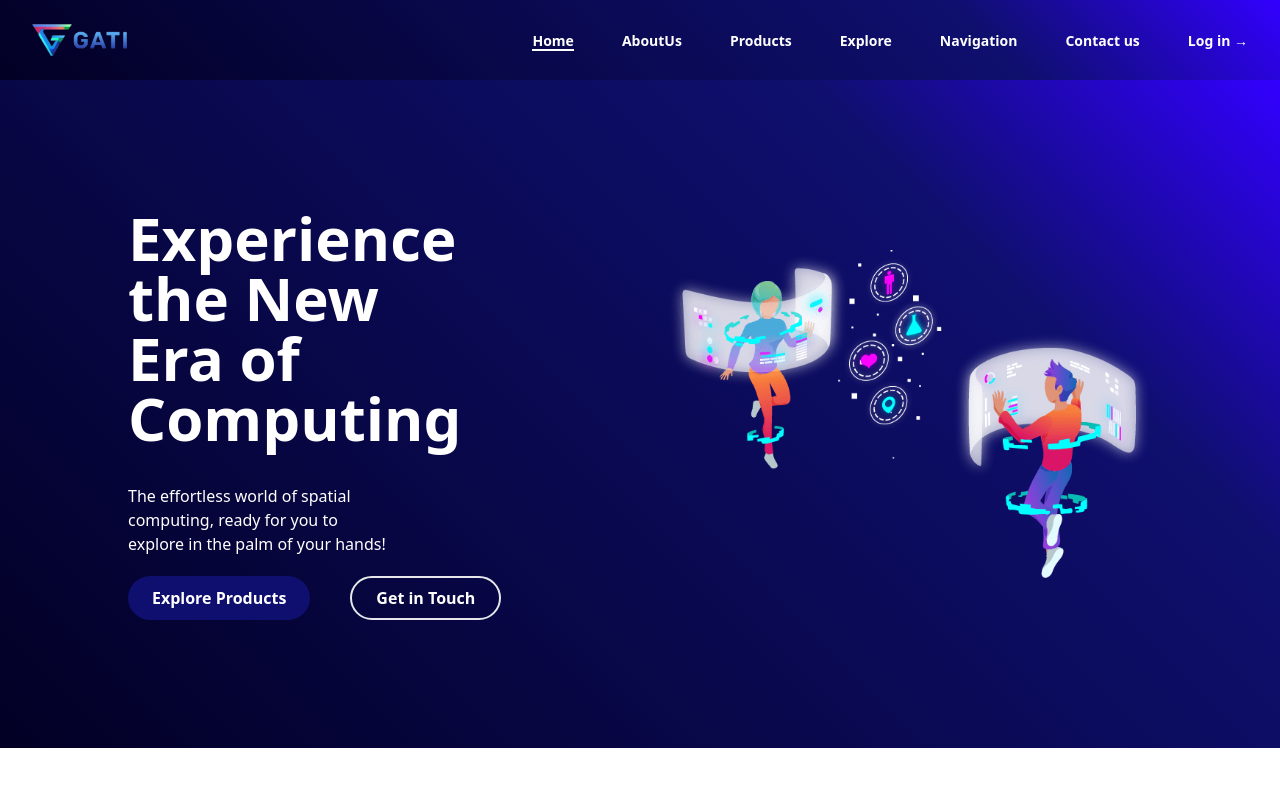
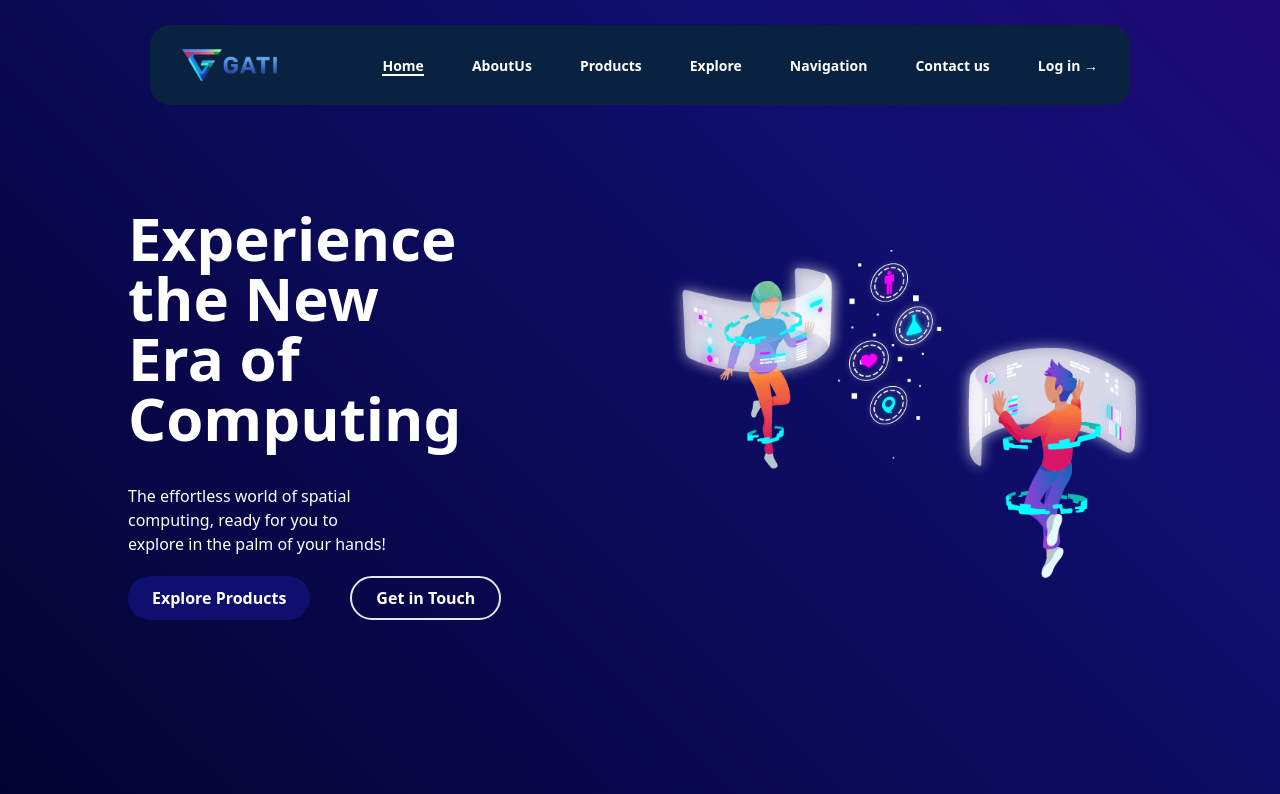
Before and after one commit to abhayratnakar123/gati-frontend, a Next.js app: page / in a window 1280 px wide. Shown: the top 794 px of the page. Built offline with nearby package versions, Linux system fonts and the light colour scheme.

Commit message:
worked on header component

```diff
--- a/src/app/about-us/page.tsx
+++ b/src/app/about-us/page.tsx
@@ -1,30 +1,16 @@
 "use client";
-// import WebLayout from "@/components/Layouts/WebLayout";
-// import "@/css/style.css";
 import Image from "next/image";
 import React from "react";
-import { ArrowRightIcon } from "@heroicons/react/24/solid";
-import Link from "next/link";
-import {
-  CheckBadgeIcon,
-  DevicePhoneMobileIcon,
-  EnvelopeIcon,
-  MapPinIcon,
-} from "@heroicons/react/24/outline";
-import Footer from "@/components/footer";
+import { CheckBadgeIcon } from "@heroicons/react/24/outline";
 
 const AboutUs: React.FC = () => {
   return (
     <>
-    <div
-      style={{
-        background:
-          "linear-gradient(45deg, rgba(2,0,36,1) 0%, rgba(15,15,111,1) 76%, rgba(50,0,255,1) 100%)",
-      }}
-    >
-    <section
-      className="flex flex-col items-center justify-center bg-primary500 bg-[url('/images/website/inner-pattern.png')] bg-cover bg-no-repeat p-6 text-center md:min-h-50">
-        <h1 className="text-3xl font-bold text-white lg:text-5xl">About Us</h1>
+      <div>
+        <section className="flex flex-col items-center justify-center bg-primary500 bg-[url('/images/website/inner-pattern.png')] bg-cover bg-no-repeat p-6 text-center md:min-h-50">
+          <h1 className="text-3xl font-bold text-white lg:text-5xl">
+            About Us
+          </h1>
           <p className="mt-3 text-base text-primary200 lg:text-xl text-white">
             Any question or remarks? Just write us a message!
           </p>
@@ -61,20 +47,21 @@ const AboutUs: React.FC = () => {
                   <span className="text-red">Across Borders</span>
                 </div>
                 <p className="text-base font-semibold text-white">
-                Lorem Ipsum is simply dummy text of the printing and typesetting
-                industry. Lorem Ipsum has been the industry`s standard dummy
+                  Lorem Ipsum is simply dummy text of the printing and
+                  typesetting industry. Lorem Ipsum has been the industry`s
+                  standard dummy
                 </p>
 
                 <p className="mt-6 block w-full text-base text-white">
-                Our mission is to break down barriers of accessibility and make
-                the world a smaller, more connected place. With Bring Me, you
-                can access any product, anywhere, and travelers can make their
-                journeys even more meaningful by helping others.
+                  Our mission is to break down barriers of accessibility and
+                  make the world a smaller, more connected place. With Bring Me,
+                  you can access any product, anywhere, and travelers can make
+                  their journeys even more meaningful by helping others.
                 </p>
                 <p className="mt-3 block w-full text-base text-white">
-                Lorem Ipsum is simply dummy text of the printing and typesetting
-                industry. Lorem Ipsum has been the industry`s standard dummy
-                text ever since the 1500s,
+                  Lorem Ipsum is simply dummy text of the printing and
+                  typesetting industry. Lorem Ipsum has been the industry`s
+                  standard dummy text ever since the 1500s,
                 </p>
 
                 <ul className="mt-10 flex flex-col gap-4">
@@ -99,7 +86,6 @@ const AboutUs: React.FC = () => {
             </div>
           </div>
         </section>
-
       </div>
 
       <section className="mt-10 bg-[#F8F9F9] px-0 py-6 lg:py-12">
--- a/src/app/contact-us/page.tsx
+++ b/src/app/contact-us/page.tsx
@@ -2,7 +2,8 @@ import React from 'react'
 
 function page() {
   return (
-    <div>Contact us</div>
+    <>
+    </>
   )
 }
 
--- a/src/app/globals.css
+++ b/src/app/globals.css
@@ -2,7 +2,14 @@
 @tailwind components;
 @tailwind utilities;
 
-
+body {
+  background: linear-gradient(
+    45deg,
+    rgba(2, 0, 36, 1) 0%,
+    rgba(15, 15, 111, 1) 76%,
+    rgba(30, 9, 116, 1) 100%
+  );
+}
 .link {
   position: relative;
   text-decoration: none;
--- a/src/app/layout.tsx
+++ b/src/app/layout.tsx
@@ -20,7 +20,9 @@ export default function RootLayout({
     <html lang="en">
       <body>
         <Header />
+        <div className="mt-20">
         {children}
+        </div>
         <Footer/>
       </body>
     </html>
--- a/src/components/footer/index.tsx
+++ b/src/components/footer/index.tsx
@@ -161,7 +161,7 @@ function Footer() {
               </div>
             </div>
 
-            <div className="col-span-12 lg:col-span-4">
+            {/* <div className="col-span-12 lg:col-span-4">
               <div className="mb-6 mt-3 text-lg font-semibold text-white">
                 Reach out to us
               </div>
@@ -224,7 +224,7 @@ function Footer() {
                   Submit
                 </button>
               </div>
-            </div>
+            </div> */}
           </div>
         </div>
       </section>
--- a/src/components/header/index.tsx
+++ b/src/components/header/index.tsx
@@ -7,16 +7,33 @@ import { Bars3Icon, XMarkIcon } from "@heroicons/react/24/outline";
 import Link from "next/link";
 import { usePathname } from "next/navigation";
 
-export default function Example() {
+export default function Header() {
   const [mobileMenuOpen, setMobileMenuOpen] = useState(false);
   const pathname = usePathname();
   console.log(pathname);
 
   return (
-    <header  style={{
-      background:
-        "linear-gradient(45deg, rgba(2,0,36,1) 0%, rgba(15,15,111,1) 76%, rgba(50,0,255,1) 100%)",
-    }}>
+    // <header
+    //   style={{
+    //     backgroundColor: "#09223f",
+    //     margin: "0 50px",
+    //     borderRadius: "20px",
+    //     // padding:"10px",
+    //     marginTop: "20px",
+    //     position: "fixed",
+    //     top: 15,
+    //     left: 0,
+    //     right: 0,
+    //     zIndex: 999,
+    //     display: mobileMenuOpen ? "none" : "",
+    //   }}
+    // >
+    <header className={`bg-[#09223f] lg:mx-[150px]  sm:mx-[10px] sm:mt-[10px] rounded-[20px] mt-[20px] fixed top-[15px] left-0 right-0 z-[999] ${mobileMenuOpen ? 'hidden' : ''}`}>
+    {/* <!-- Content here --> */}
+  {/* </header> */}
+
+
+       {/* <header className={`bg-[#09223f] mx-[150px] sm:mx-[50px] rounded-[20px] mt-[20px] fixed top-[15px] left-0 right-0 z-[999] ${mobileMenuOpen ? 'hidden' : ''}`}> */}
       <nav
         aria-label="Global"
         className="mx-auto flex  items-center justify-between p-6 lg:px-8"
@@ -40,57 +57,43 @@ export default function Example() {
         <div className="hidden lg:flex lg:gap-x-12">
           <Link
             href="/"
-            className={`link    ${
-              pathname === "/" ? " active" : ""
-            }`}
+            className={`link    ${pathname === "/" ? " active" : ""}`}
           >
             Home
           </Link>
           <Link
             href="/about-us"
-            className={`link    ${
-              pathname === "/about-us" ? " active" : ""
-            }`}
+            className={`link    ${pathname === "/about-us" ? " active" : ""}`}
           >
             AboutUs
           </Link>
           <Link
             href="/products"
-            className={`link    ${
-              pathname === "/products" ? " active" : ""
-            }`}
+            className={`link    ${pathname === "/products" ? " active" : ""}`}
           >
             Products
           </Link>
           <Link
             href="/explore"
-            className={`link    ${
-              pathname === "/explore" ? " active" : ""
-            }`}
+            className={`link    ${pathname === "/explore" ? " active" : ""}`}
           >
             Explore
           </Link>
           <Link
             href="/navigation"
-            className={`link    ${
-              pathname === "/navigation" ? " active" : ""
-            }`}
+            className={`link    ${pathname === "/navigation" ? " active" : ""}`}
           >
             Navigation
           </Link>
           <Link
             href="/contact-us"
-            className={`link    ${
-              pathname === "/contact-us" ? " active" : ""
-            }`}
+            className={`link    ${pathname === "/contact-us" ? " active" : ""}`}
           >
             Contact us
           </Link>
           <Link
             href="#"
-            className={`link    ${
-              pathname === "/auth/login" ? " active" : ""
-            }`}
+            className={`link    ${pathname === "/auth/login" ? " active" : ""}`}
           >
             Log in <span aria-hidden="true">&rarr;</span>
           </Link>
--- a/src/components/main/index.tsx
+++ b/src/components/main/index.tsx
@@ -1,10 +1,10 @@
 import React from "react";
 export const Main = () => {
   return (
-    <div className="text-white h-full  p-32 flex lg:flex-row items-center justify-center md:flex-col sm:flex-col"
+    <div className="text-white h-full mt-10 p-32 flex lg:flex-row items-center justify-center md:flex-col sm:flex-col"
     style={{
-      background:
-        "linear-gradient(45deg, rgba(2,0,36,1) 0%, rgba(15,15,111,1) 76%, rgba(50,0,255,1) 100%)",
+      // background:
+        // "linear-gradient(45deg, rgba(2,0,36,1) 0%, rgba(15,15,111,1) 76%, rgba(50,0,255,1) 100%)",
     }}
     >
       <div className="flex flex-col">
```
Lines whose indentation alone changed are shown as unchanged.
